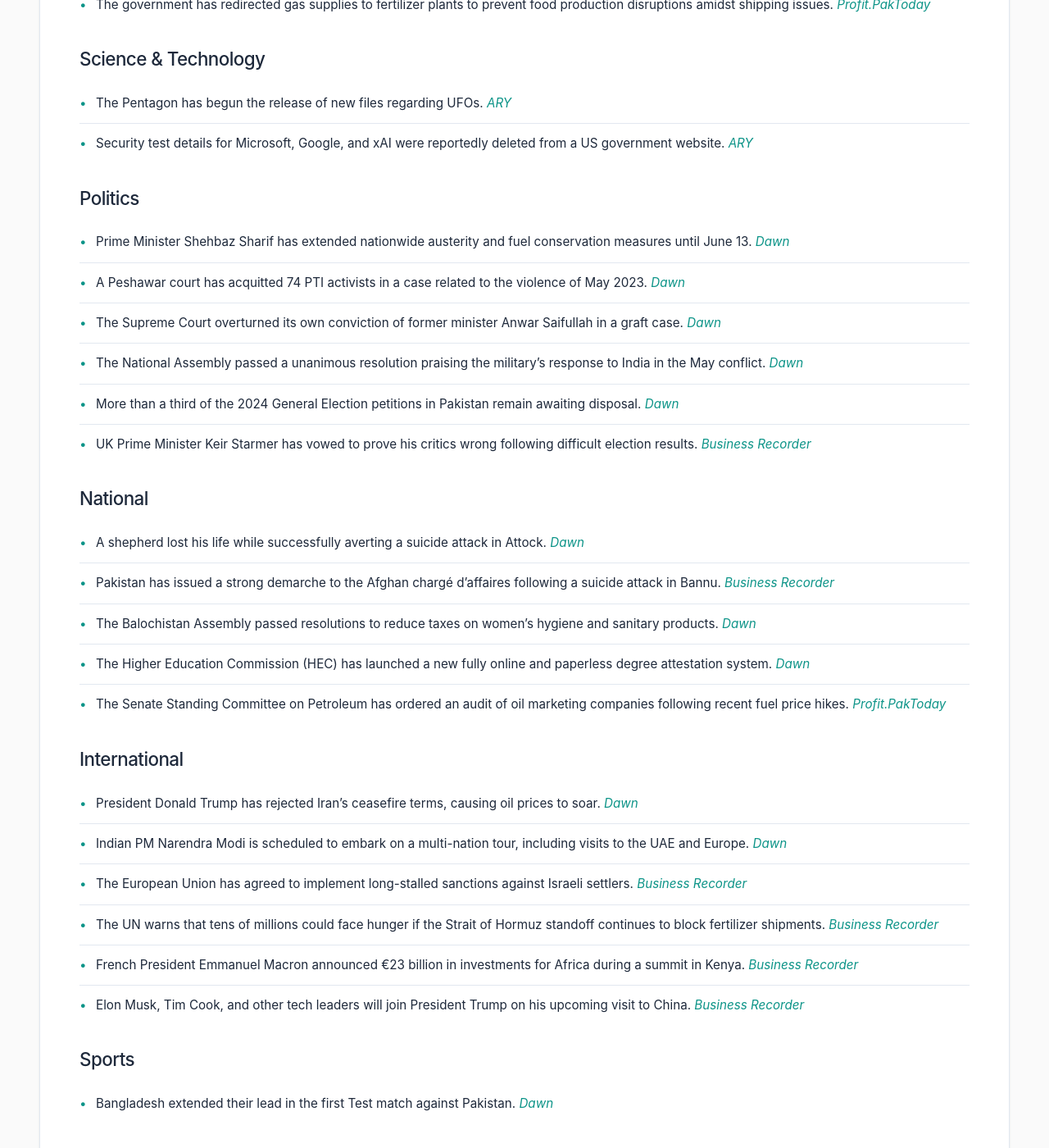
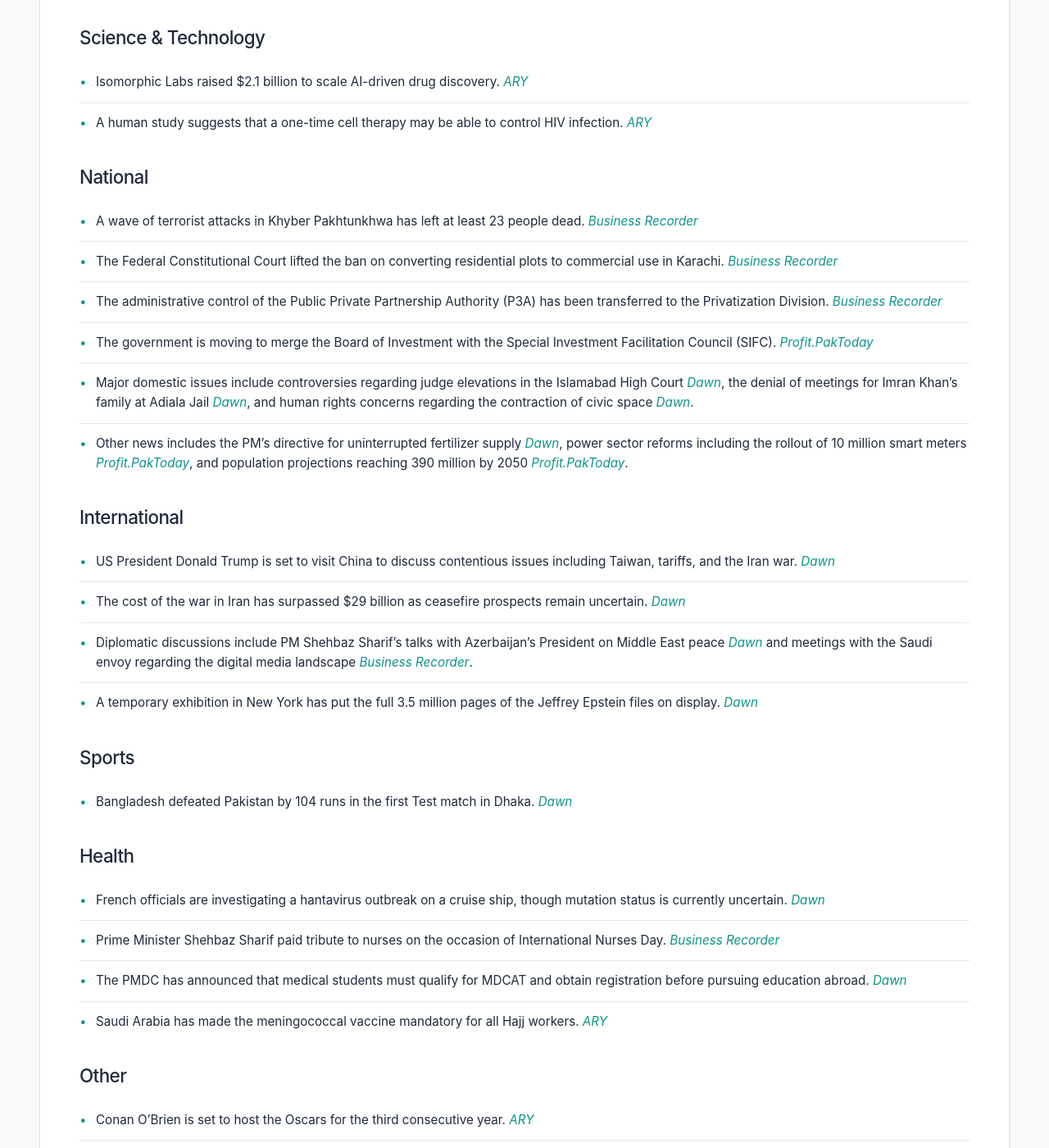
Before and after one commit to zsubzwary/news, a Jekyll site: the page built from en/index.md, in a window 1280 px wide and 1400 px high, scrolled down 763 px. Shown: the whole window at 82% size. Built offline with Jekyll 4.4.1, drawn with Linux system fonts in a browser that asks for light colours; some web fonts are replaced; some of the changed text lies outside the part shown.

Commit message:
DateTime; 2026-05-13T04:05:12.657Z

```diff
--- a/en/index.md
+++ b/en/index.md
@@ -4,50 +4,45 @@ title: Pakistan News Briefing
 lang: en
 ---
 
-Published at: 12-May-2026 09:04PKT
+Published at: 13-May-2026 09:05PKT
 
 Time to read: 4 mins
 
 ### Economy
-- Government revives its oil refining policy to mitigate the impact of Middle East disruptions. *[Dawn](https://www.dawn.com/news/1999568/govt-dusts-off-oil-refining-policy-as-hormuz-disruptions-bite)*
-- Gold prices have fallen due to oil-driven inflation fears and rising tensions in the US-Iran conflict. *[Business Recorder](https://www.brecorder.com/news/40420754/gold-falls-on-oil-driven-inflation-fears-as-trump-rejects-iran-peace-proposal)*
-- The IMF has urged Pakistan to strengthen monitoring of suspicious financial activities in the real estate sector. *[Profit.PakToday](https://profit.pakistantoday.com.pk/2026/05/12/imf-asks-pakistan-to-tighten-checks-on-real-estate-money-laundering-risks/)*
-- Sony Music Publishing is set to acquire a music catalog in a $4 billion deal. *[ARY](https://arynews.tv/sony-music-publishing-to-buy-recognition-music-catalog-in-4-billion-deal)*
-- US authorities have issued new sanctions regarding Iran's oil shipments to China. *[ARY](https://arynews.tv/us-issues-new-sanctions-over-irans-oil-shipments-to-china)*
-- Significant reductions in port charges, including berthing and transshipment fees, have been announced for Gwadar Port. *[Business Recorder](https://www.brecorder.com/news/40420757/significant-cut-in-port-charges-at-gwadar-port)*
-- The KCCI has opposed K-Electric’s Rs59 billion claim for End of Term Adjustments. *[Business Recorder](https://www.brecorder.com/news/40420760/nepra-to-hold-public-hearing-today-kcci-opposes-kes-rs59bn-eota-claims-for-fy2017-23)*
-- The government has redirected gas supplies to fertilizer plants to prevent food production disruptions amidst shipping issues. *[Profit.PakToday](https://profit.pakistantoday.com.pk/2026/05/12/govt-diverts-gas-supplies-to-fertiliser-plants-amid-fuel-import-disruptions/)*
+- Pakistan recorded its lowest fiscal deficit in nearly 27 years at 0.7% of GDP (Rs856bn) for the July-March period. *[Dawn](https://www.dawn.com/news/1999803/fuel-levy-yields-lowest-fiscal-deficit-in-nearly-three-decades)*, *[Profit.PakToday](https://profit.pakistantoday.com.pk/2026/05/13/pakistans-fiscal-deficit-hits-%e2%82%a8856-billion-in-july-march-fy26/)*
+- Petroleum levy collection surged by 45% to Rs1.205 trillion during the first nine months of FY26. *[Profit.PakToday](https://profit.pakistantoday.com.pk/2026/05/13/pakistans-petroleum-levy-collection-jumps-45-in-nine-months-nears-last-fiscal-years-total/)*
+- An IMF mission is set to begin budget talks with Pakistan, focusing on fiscal targets, energy sector plans, and financial reforms. *[Profit.PakToday](https://profit.pakistantoday.com.pk/2026/05/13/pakistan-imf-begin-budget-talks-with-focus-on-fiscal-targets-shift-from-interest-based-banking-energy-sector-plans/)*
+- The State Bank of Pakistan (SBP) noted improved macroeconomic stability but warned that the Middle East war poses significant risks to the economic outlook. *[Dawn](https://www.dawn.com/news/1999677/despite-improved-macroeconomic-stability-in-first-half-of-fy26-war-in-middle-east-poses-significant-risks-to-outlook-sbp)*
+- Global markets reacted to the Iran war, with oil prices settling higher due to supply concerns *[Business Recorder](https://www.brecorder.com/news/40420921/oil-settles-higher)* and Japan's Calbee switching to minimalist packaging to combat resource shortages *[Dawn](https://www.dawn.com/news/1999779/japan-crisp-packs-to-go-colourless-due-to-iran-war-crunch)*.
+- Various business developments include SECP's proposed Shariah governance changes *[Business Recorder](https://www.brecorder.com/news/40420914/shariah-governance-regulations-secp-proposes-major-changes)*, increased customs values for solar panels *[Business Recorder](https://www.brecorder.com/news/40420922/customs-values-of-solar-panels-increased)*, and efforts to enhance garlic exports via B2B meetings *[Business Recorder](https://www.brecorder.com/news/40420896/phdec-for-b2b-meetings-to-enhance-garlic-exports)*.
 
 ### Science & Technology
-- The Pentagon has begun the release of new files regarding UFOs. *[ARY](https://arynews.tv/pentagon-begins-releasing-new-ufo-files)*
-- Security test details for Microsoft, Google, and xAI were reportedly deleted from a US government website. *[ARY](https://arynews.tv/microsoft-google-xai-security-test-details-deleted-from-us-government-website)*
-
-### Politics
-- Prime Minister Shehbaz Sharif has extended nationwide austerity and fuel conservation measures until June 13. *[Dawn](https://www.dawn.com/news/1999570/pm-extends-conservation-austerity-steps-till-june-13)*
-- A Peshawar court has acquitted 74 PTI activists in a case related to the violence of May 2023. *[Dawn](https://www.dawn.com/news/1999569/peshawar-court-acquits-74-pti-activists-in-may-2023-violence-case)*
-- The Supreme Court overturned its own conviction of former minister Anwar Saifullah in a graft case. *[Dawn](https://www.dawn.com/news/1999550/sc-overturns-its-own-conviction-of-ex-minister-anwar-saifullah-in-graft-case)*
-- The National Assembly passed a unanimous resolution praising the military's response to India in the May conflict. *[Dawn](https://www.dawn.com/news/1999448/na-passes-unanimous-resolution-hailing-militarys-befitting-response-to-india-in-may-conflict)*
-- More than a third of the 2024 General Election petitions in Pakistan remain awaiting disposal. *[Dawn](https://www.dawn.com/news/1999457/two-years-on-over-a-third-of-general-elections-2024-petitions-await-disposal)*
-- UK Prime Minister Keir Starmer has vowed to prove his critics wrong following difficult election results. *[Business Recorder](https://www.brecorder.com/news/40420741/under-threat-uk-pm-starmer-vows-to-prove-doubters-wrong)*
+- Isomorphic Labs raised $2.1 billion to scale AI-driven drug discovery. *[ARY](https://arynews.tv/isomorphic-labs-secures-major-funding-for-ai)*
+- A human study suggests that a one-time cell therapy may be able to control HIV infection. *[ARY](https://arynews.tv/hiv-treatment-innovations-in-a-first-in-human-study)*
 
 ### National
-- A shepherd lost his life while successfully averting a suicide attack in Attock. *[Dawn](https://www.dawn.com/news/1999466/shepherd-sacrifices-life-averting-suicide-attack-attock)*
-- Pakistan has issued a strong demarche to the Afghan chargé d’affaires following a suicide attack in Bannu. *[Business Recorder](https://www.brecorder.com/news/40420725/pakistan-summons-afghan-diplomat-over-bannu-attack)*
-- The Balochistan Assembly passed resolutions to reduce taxes on women's hygiene and sanitary products. *[Dawn](https://www.dawn.com/news/1999552/balochistan-pa-seeks-tax-reduction-for-womens-hygiene-products)*
-- The Higher Education Commission (HEC) has launched a new fully online and paperless degree attestation system. *[Dawn](https://www.dawn.com/news/1999451/hec-launches-online-degree-attestation-system-to-facilitate-students)*
-- The Senate Standing Committee on Petroleum has ordered an audit of oil marketing companies following recent fuel price hikes. *[Profit.PakToday](https://profit.pakistantoday.com.pk/2026/05/12/senate-panel-orders-audit-of-oil-marketing-companies-after-fuel-price-hike/)*
+- A wave of terrorist attacks in Khyber Pakhtunkhwa has left at least 23 people dead. *[Business Recorder](https://www.brecorder.com/news/40420888/23-people-dead-dozens-injured-in-wave-of-kp-terrorist-attacks)*
+- The Federal Constitutional Court lifted the ban on converting residential plots to commercial use in Karachi. *[Business Recorder](https://www.brecorder.com/news/40420913/fcc-lifts-ban-on-conversion-of-residential-plots-to-commercial-plots)*
+- The administrative control of the Public Private Partnership Authority (P3A) has been transferred to the Privatization Division. *[Business Recorder](https://www.brecorder.com/news/40420915/transfer-notified-p3a-goes-to-privatization-division)*
+- The government is moving to merge the Board of Investment with the Special Investment Facilitation Council (SIFC). *[Profit.PakToday](https://profit.pakistantoday.com.pk/2026/05/13/govt-moves-to-merge-board-of-investment-with-special-investment-facilitation-council-ahead-of-pms-china-visit/)*
+- Major domestic issues include controversies regarding judge elevations in the Islamabad High Court *[Dawn](https://www.dawn.com/news/1999796/islamabad-lawyers-unhappy-as-jcp-decision-dims-elevation-prospects)*, the denial of meetings for Imran Khan's family at Adiala Jail *[Dawn](https://www.dawn.com/news/1999801/adiala-official-submits-report-on-imran-bushra-meetings)*, and human rights concerns regarding the contraction of civic space *[Dawn](https://www.dawn.com/news/1999824/the-power-of-trust)*.
+- Other news includes the PM's directive for uninterrupted fertilizer supply *[Dawn](https://www.dawn.com/news/1999802/pm-orders-uninterrupted-supply-of-fertiliser-to-safeguard-food-security)*, power sector reforms including the rollout of 10 million smart meters *[Profit.PakToday](https://profit.pakistantoday.com.pk/2026/05/13/govt-rules-out-new-imported-fuel-based-ipps-plans-10-million-smart-meters-this-year/)*, and population projections reaching 390 million by 2050 *[Profit.PakToday](https://profit.pakistantoday.com.pk/2026/05/13/pakistans-population-may-reach-390-million-by-2050-adding-256-million-people-to-job-market-report/)*.
 
 ### International
-- President Donald Trump has rejected Iran's ceasefire terms, causing oil prices to soar. *[Dawn](https://www.dawn.com/news/1999461/trump-rejects-irans-counteroffer-to-end-war-insists-on-complete-victory)*
-- Indian PM Narendra Modi is scheduled to embark on a multi-nation tour, including visits to the UAE and Europe. *[Dawn](https://www.dawn.com/news/1999464/indias-modi-to-launch-multi-nation-tour-amid-global-unrest)*
-- The European Union has agreed to implement long-stalled sanctions against Israeli settlers. *[Business Recorder](https://www.brecorder.com/news/40420743/eu-agrees-long-stalled-sanctions-on-israeli-settlers)*
-- The UN warns that tens of millions could face hunger if the Strait of Hormuz standoff continues to block fertilizer shipments. *[Business Recorder](https://www.brecorder.com/news/40420768/tens-of-millions-risk-hunger-as-hormuz-standoff-blocks-fertiliser-un)*
-- French President Emmanuel Macron announced €23 billion in investments for Africa during a summit in Kenya. *[Business Recorder](https://www.brecorder.com/news/40420744/macron-announces-23bn-euros-of-investment-at-africa-summit)*
-- Elon Musk, Tim Cook, and other tech leaders will join President Trump on his upcoming visit to China. *[Business Recorder](https://www.brecorder.com/news/40420740/musk-apples-cook-and-boeing-ceo-going-to-china-with-trump)*
+- US President Donald Trump is set to visit China to discuss contentious issues including Taiwan, tariffs, and the Iran war. *[Dawn](https://www.dawn.com/news/1999786/trump-expects-big-fat-hug-from-xi-amid-tense-agenda)*
+- The cost of the war in Iran has surpassed $29 billion as ceasefire prospects remain uncertain. *[Dawn](https://www.dawn.com/news/1999806/iran-war-costs-soar-past-29bn-as-truce-teeters)*
+- Diplomatic discussions include PM Shehbaz Sharif's talks with Azerbaijan's President on Middle East peace *[Dawn](https://www.dawn.com/news/1999715/pm-shehbaz-azerbaijans-president-aliyev-discuss-peace-efforts-in-mideast-pmo)* and meetings with the Saudi envoy regarding the digital media landscape *[Business Recorder](https://www.brecorder.com/news/40420891/sapm-fahd-saudi-envoy-discuss-digital-media-landscape)*.
+- A temporary exhibition in New York has put the full 3.5 million pages of the Jeffrey Epstein files on display. *[Dawn](https://www.dawn.com/news/1999788/full-epstein-files-put-on-display-in-new-york)*
 
 ### Sports
-- Bangladesh extended their lead in the first Test match against Pakistan. *[Dawn](https://www.dawn.com/news/1999452/skipper-shanto-extends-bangladesh-lead-by-179-runs-in-first-test-against-pakistan)*
+- Bangladesh defeated Pakistan by 104 runs in the first Test match in Dhaka. *[Dawn](https://www.dawn.com/news/1999679/rana-stars-as-bangladesh-down-pakistan-in-1st-test-thriller)*
+
+### Health
+- French officials are investigating a hantavirus outbreak on a cruise ship, though mutation status is currently uncertain. *[Dawn](https://www.dawn.com/news/1999716/french-minister-says-uncertain-if-hantavirus-strain-from-cruise-ship-has-mutated)*
+- Prime Minister Shehbaz Sharif paid tribute to nurses on the occasion of International Nurses Day. *[Business Recorder](https://www.brecorder.com/news/40420890/pm-pays-tribute-to-nurses)*
+- The PMDC has announced that medical students must qualify for MDCAT and obtain registration before pursuing education abroad. *[Dawn](https://www.dawn.com/news/1999709/pmdc-says-medical-students-must-qualify-for-mdcat-obtain-registration-before-going-abroad)*
+- Saudi Arabia has made the meningococcal vaccine mandatory for all Hajj workers. *[ARY](https://arynews.tv/saudi-arabia-makes-meningococcal-vaccine-mandatory-for-hajj)*
 
 ### Other
-- The Information Minister announced an advertising ban on a TV channel that recently laid off 170 employees. *[Dawn](https://www.dawn.com/news/1999549/minister-announces-ad-ban-on-channel-that-laid-off-170-employees)*
-- Political commentary explores how democracy has become a zero-sum game between powerful leaders. *[Dawn](https://www.dawn.com/news/1999601/when-dismounting-the-tiger)*
+- Conan O’Brien is set to host the Oscars for the third consecutive year. *[ARY](https://arynews.tv/conan-obrien-to-host-oscars-again-for-third-consecutive-year)*
+- Lisa Kudrow has teased a "really funny" sequel to *Romy and Michelle’s High School Reunion*. *[ARY](https://arynews.tv/lisa-kudrow-teases-really-funny-romy-and-michelles-high-school-reunion-sequel)*
```
